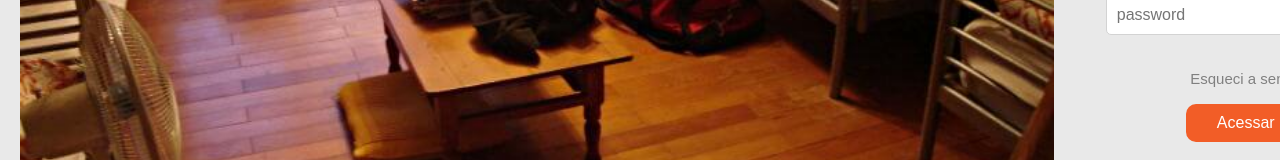
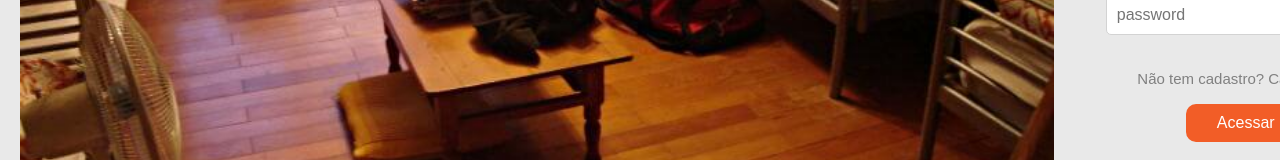
Before and after one commit to felipeenunes/reppy-front, a React (Create React App) app: page /login in a window 1280 px wide. Shown: the part 480-640 px from the top of the page. Built offline with nearby package versions, Linux system fonts and the light colour scheme; a web font is replaced by a local one.

Commit message:
fix styles

```diff
--- a/src/components/RepublicCard/index.js
+++ b/src/components/RepublicCard/index.js
@@ -4,6 +4,7 @@ import { Container } from "./styles";
 
 function RepublicCard({ republic }) {
   const history = useHistory();
+  console.log(republic.pictures);
   return (
     <Container>
       <img
--- a/src/pages/Login/index.js
+++ b/src/pages/Login/index.js
@@ -106,7 +106,7 @@ const Login = () => {
               </div>
               {errors.password?.message}
               <span>
-                <Link> Esqueci a senha </Link>
+                <Link to={"/register"}> Não tem cadastro? Cadastre-se! </Link>
               </span>
               <button type="submit">Acessar</button>
             </div>
```
